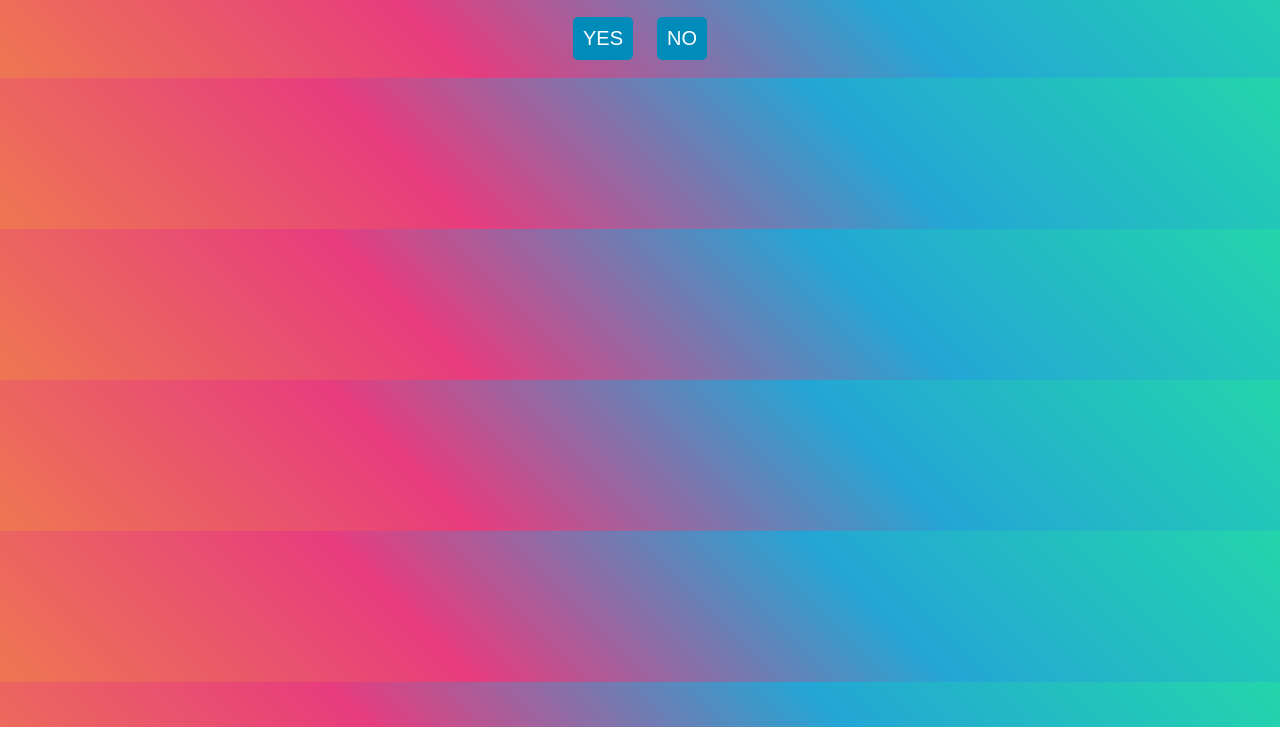
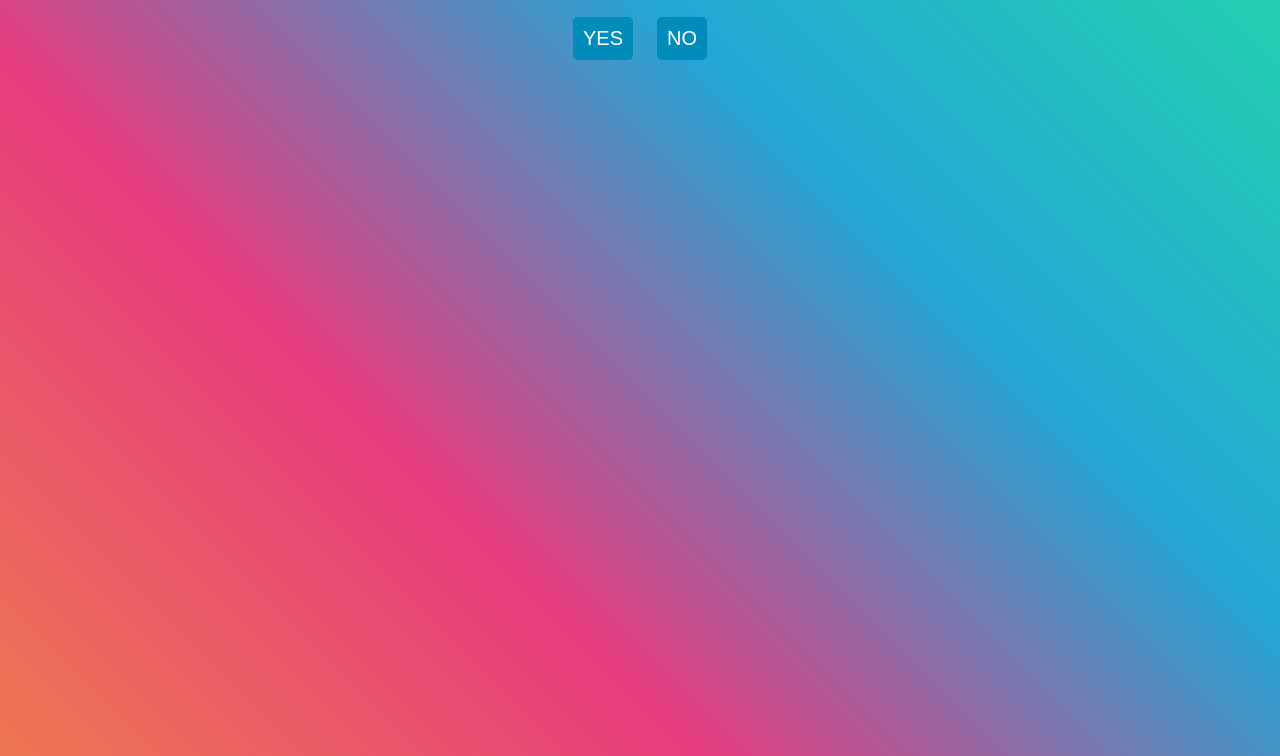
Before and after one commit to saurabd007/new-website-for-fun, a plain HTML site: page index.html in a window 1280 px wide. Shown: the part 73-829 px from the top of the page. Before the commit the page ends 800 px from the top, so only its background shows below. Drawn offline with Linux system fonts and the light colour scheme.

Commit message:
Update index.html

```diff
--- a/index.html
+++ b/index.html
@@ -41,7 +41,8 @@
 	<style>
 		body {
 			background: linear-gradient(45deg, #EE7752, #E73C7E, #23A6D5, #23D5AB);
-			background-size: cover;
+			height: 100%;
+			min-height:100vh;
 			animation: gradient 15s ease infinite;
 		}
 
```
